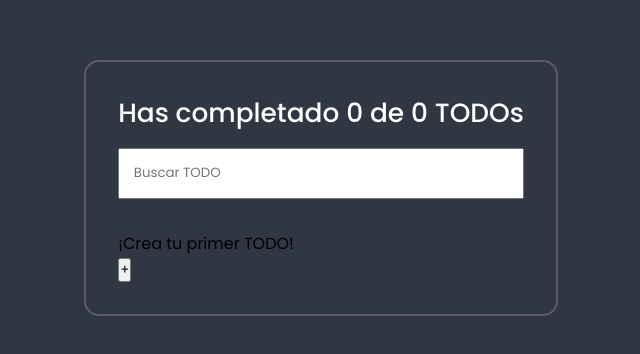
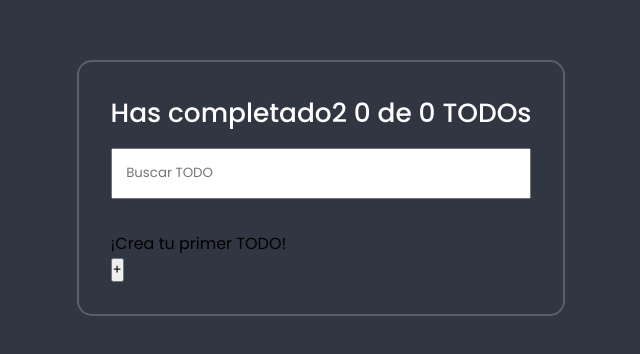
Before and after one commit to JessArthuro/todo-app, a React (Create React App) app: page / in a window 1280 px wide. Shown: the part 112-466 px from the top of the page, without its empty margins (319-959 px from the left). Built offline with nearby package versions, Linux system fonts and the light colour scheme.

Commit message:
Actualizacion de TodoCounter

```diff
--- a/src/components/TodoCounter.jsx
+++ b/src/components/TodoCounter.jsx
@@ -7,7 +7,7 @@ function TodoCounter() {
 
   return (
     <h1 className="todo_counter">
-      Has completado {completedTodos} de {totalTodos} TODOs
+      Has completado2 {completedTodos} de {totalTodos} TODOs
     </h1>
   );
 }
```
